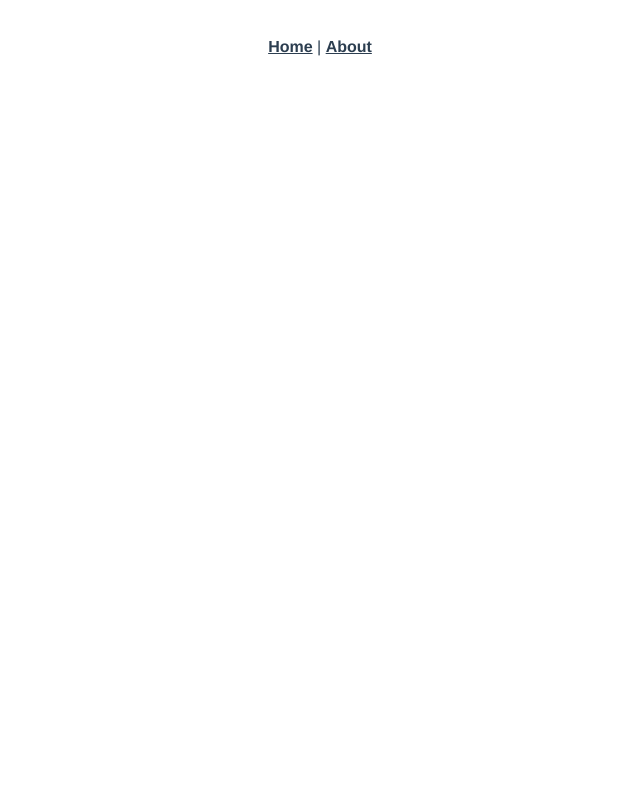
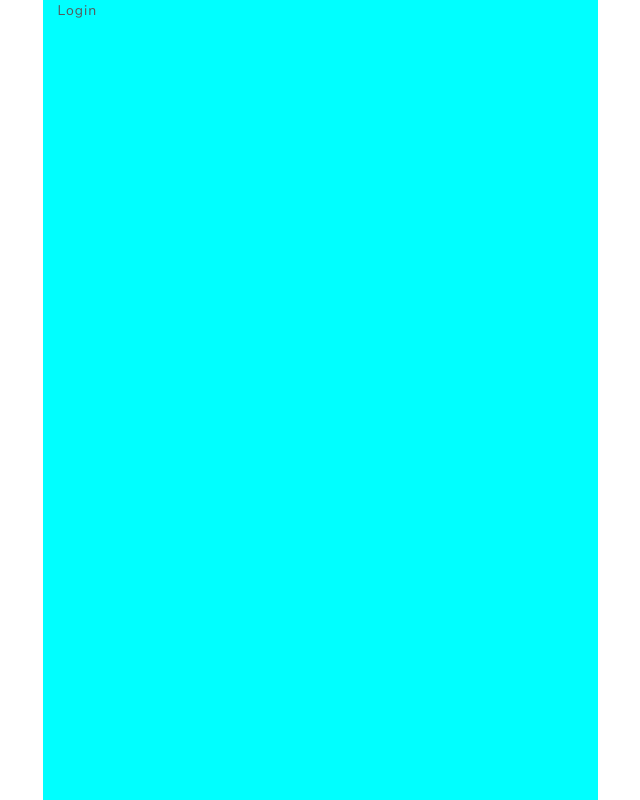
Before and after one commit to erdenerunl/Chat-app-ClientSide, a Vue app: page /login in a window 1280 px wide. Before the commit this address had no page. Shown: the whole page, without its empty margins (320-960 px from the left). Built offline with nearby package versions, Linux system fonts and the light colour scheme.

Commit message:
Elementary components were created.

```diff
--- a/public/index.html
+++ b/public/index.html
@@ -5,6 +5,8 @@
     <meta http-equiv="X-UA-Compatible" content="IE=edge">
     <meta name="viewport" content="width=device-width,initial-scale=1.0">
     <link rel="icon" href="<%= BASE_URL %>favicon.ico">
+    <link rel="stylesheet" href="https://stackpath.bootstrapcdn.com/bootswatch/4.5.2/lux/bootstrap.min.css" integrity="sha384-9+PGKSqjRdkeAU7Eu4nkJU8RFaH8ace8HGXnkiKMP9I9Te0GJ4/km3L1Z8tXigpG" crossorigin="anonymous">
+    <link rel="stylesheet" href="https://stackpath.bootstrapcdn.com/font-awesome/4.7.0/css/font-awesome.min.css" integrity="sha384-wvfXpqpZZVQGK6TAh5PVlGOfQNHSoD2xbE+QkPxCAFlNEevoEH3Sl0sibVcOQVnN" crossorigin="anonymous">
     <title><%= htmlWebpackPlugin.options.title %></title>
   </head>
   <body>
@@ -13,5 +15,7 @@
     </noscript>
     <div id="app"></div>
     <!-- built files will be auto injected -->
+
+    <script src="https://cdn.jsdelivr.net/npm/bootstrap@5.0.0-beta1/dist/js/bootstrap.bundle.min.js" integrity="sha384-ygbV9kiqUc6oa4msXn9868pTtWMgiQaeYH7/t7LECLbyPA2x65Kgf80OJFdroafW" crossorigin="anonymous"></script>
   </body>
 </html>
--- a/src/App.vue
+++ b/src/App.vue
@@ -1,30 +1,11 @@
 <template>
-  <div id="nav">
-    <router-link to="/">Home</router-link> |
-    <router-link to="/about">About</router-link>
-  </div>
-  <router-view/>
+  <router-view name="Header" ></router-view>
+  <router-view ></router-view>
 </template>
 
+
+<script>
+export default {};
+</script>
 <style lang="scss">
-#app {
-  font-family: Avenir, Helvetica, Arial, sans-serif;
-  -webkit-font-smoothing: antialiased;
-  -moz-osx-font-smoothing: grayscale;
-  text-align: center;
-  color: #2c3e50;
-}
-
-#nav {
-  padding: 30px;
-
-  a {
-    font-weight: bold;
-    color: #2c3e50;
-
-    &.router-link-exact-active {
-      color: #42b983;
-    }
-  }
-}
 </style>
--- /dev/null
+++ b/src/assets/main.scss
@@ -0,0 +1,5 @@
+*{
+    margin: 0;
+    padding: 0;
+    outline: 0;
+}
--- /dev/null
+++ b/src/components/Header.vue
@@ -0,0 +1,12 @@
+<template>
+  <div>
+      Header
+    <router-link to="/">Home</router-link>
+    <router-link to="/login">Login</router-link>
+  </div>
+</template>
+
+
+
+<style scoped lang="scss">
+</style>
--- a/src/components/HelloWorld.vue
+++ /dev/null
@@ -1,59 +0,0 @@
-<template>
-  <div class="hello">
-    <h1>{{ msg }}</h1>
-    <p>
-      For a guide and recipes on how to configure / customize this project,<br>
-      check out the
-      <a href="https://cli.vuejs.org" target="_blank" rel="noopener">vue-cli documentation</a>.
-    </p>
-    <h3>Installed CLI Plugins</h3>
-    <ul>
-      <li><a href="https://github.com/vuejs/vue-cli/tree/dev/packages/%40vue/cli-plugin-babel" target="_blank" rel="noopener">babel</a></li>
-      <li><a href="https://github.com/vuejs/vue-cli/tree/dev/packages/%40vue/cli-plugin-router" target="_blank" rel="noopener">router</a></li>
-      <li><a href="https://github.com/vuejs/vue-cli/tree/dev/packages/%40vue/cli-plugin-vuex" target="_blank" rel="noopener">vuex</a></li>
-    </ul>
-    <h3>Essential Links</h3>
-    <ul>
-      <li><a href="https://vuejs.org" target="_blank" rel="noopener">Core Docs</a></li>
-      <li><a href="https://forum.vuejs.org" target="_blank" rel="noopener">Forum</a></li>
-      <li><a href="https://chat.vuejs.org" target="_blank" rel="noopener">Community Chat</a></li>
-      <li><a href="https://twitter.com/vuejs" target="_blank" rel="noopener">Twitter</a></li>
-      <li><a href="https://news.vuejs.org" target="_blank" rel="noopener">News</a></li>
-    </ul>
-    <h3>Ecosystem</h3>
-    <ul>
-      <li><a href="https://router.vuejs.org" target="_blank" rel="noopener">vue-router</a></li>
-      <li><a href="https://vuex.vuejs.org" target="_blank" rel="noopener">vuex</a></li>
-      <li><a href="https://github.com/vuejs/vue-devtools#vue-devtools" target="_blank" rel="noopener">vue-devtools</a></li>
-      <li><a href="https://vue-loader.vuejs.org" target="_blank" rel="noopener">vue-loader</a></li>
-      <li><a href="https://github.com/vuejs/awesome-vue" target="_blank" rel="noopener">awesome-vue</a></li>
-    </ul>
-  </div>
-</template>
-
-<script>
-export default {
-  name: 'HelloWorld',
-  props: {
-    msg: String
-  }
-}
-</script>
-
-<!-- Add "scoped" attribute to limit CSS to this component only -->
-<style scoped lang="scss">
-h3 {
-  margin: 40px 0 0;
-}
-ul {
-  list-style-type: none;
-  padding: 0;
-}
-li {
-  display: inline-block;
-  margin: 0 10px;
-}
-a {
-  color: #42b983;
-}
-</style>
--- a/src/main.js
+++ b/src/main.js
@@ -1,6 +1,14 @@
-import { createApp } from 'vue'
-import App from './App.vue'
-import router from './router'
-import store from './store'
+import { createApp } from "vue";
+import App from "./App.vue";
+import router from "./router";
+import store from "./store";
+import "@/assets/main.scss";
 
-createApp(App).use(store).use(router).mount('#app')
+// Global Header Reg.
+import Header from "@/components/Header.vue";
+
+createApp(App)
+  .use(store)
+  .use(router)
+  .component("Header", Header)
+  .mount("#app");
--- a/src/router/index.js
+++ b/src/router/index.js
@@ -1,19 +1,19 @@
 import { createRouter, createWebHistory } from 'vue-router'
-import Home from '../views/Home.vue'
+import Header from '../components/Header.vue'
 
 const routes = [
   {
     path: '/',
     name: 'Home',
-    component: Home
+    components: {
+      default : () => import("../views/Home.vue"),
+      Header
+    }
   },
   {
-    path: '/about',
-    name: 'About',
-    // route level code-splitting
-    // this generates a separate chunk (about.[hash].js) for this route
-    // which is lazy-loaded when the route is visited.
-    component: () => import(/* webpackChunkName: "about" */ '../views/About.vue')
+    path: '/login',
+    name: 'Login',
+    component: () => import( '../views/Login.vue')
   }
 ]
 
--- a/src/views/About.vue
+++ /dev/null
@@ -1,5 +0,0 @@
-<template>
-  <div class="about">
-    <h1>This is an about page</h1>
-  </div>
-</template>
--- a/src/views/Home.vue
+++ b/src/views/Home.vue
@@ -1,18 +1,5 @@
 <template>
-  <div class="home">
-    <img alt="Vue logo" src="../assets/logo.png">
-    <HelloWorld msg="Welcome to Your Vue.js App"/>
+  <div>
+    home
   </div>
 </template>
-
-<script>
-// @ is an alias to /src
-import HelloWorld from '@/components/HelloWorld.vue'
-
-export default {
-  name: 'Home',
-  components: {
-    HelloWorld
-  }
-}
-</script>
--- /dev/null
+++ b/src/views/Login.vue
@@ -0,0 +1,25 @@
+<template>
+  <div>
+    <div class="container d-flex align-items-center justify-content-center">
+      <div class="row w-100 d-flex align-items-center justify-content-center">
+        <div class="login-column col-lg-6">
+          Login
+        </div>
+      </div>
+    </div>
+  </div>
+</template>
+
+
+
+<style lang="scss" scoped>
+.container{
+  width: 100vw;
+  height: 100vh;
+}
+.login-column{
+  width: 100%;
+  height: 100vh;
+  background-color: aqua;
+}
+</style>
```
Also changed, not shown: src/assets/logo.png (deleted).
